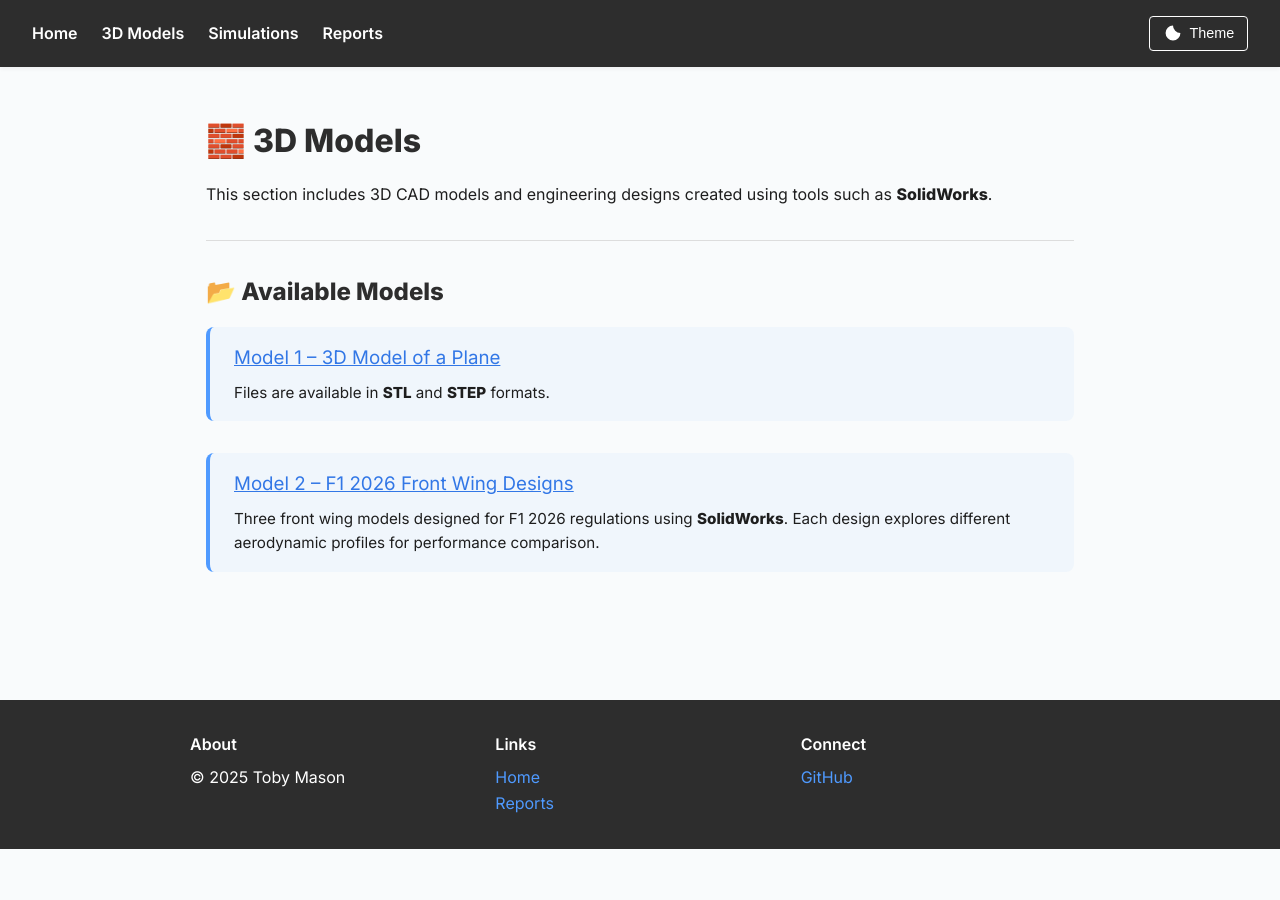
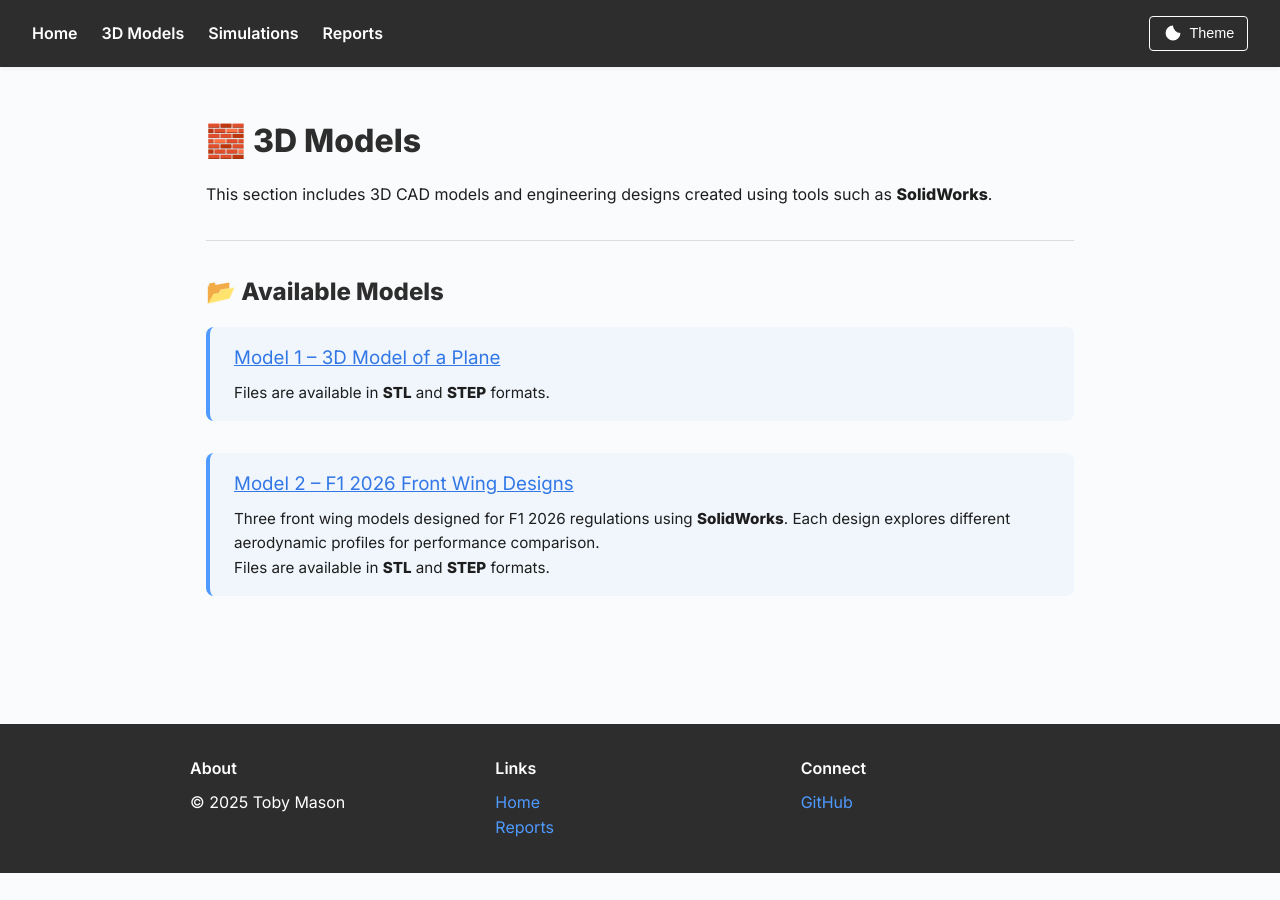
Before and after one commit to tob-mas/engineeringportfolio, a Jekyll site: the page built from 3d_models/3d_models.md, in a window 1280 px wide. Built offline with Jekyll 4.4.1, drawn with Linux system fonts in a browser that asks for light colours.

Commit message:
Update 3d_models.md

```diff
--- a/3d_models/3d_models.md
+++ b/3d_models/3d_models.md
@@ -20,4 +20,5 @@ This section includes 3D CAD models and engineering designs created using tools
 <div class="content-block">
   <h3><a href="{{ site.baseurl }}/3d_models/18.06.25">Model 2 – F1 2026 Front Wing Designs</a></h3>
   <p>Three front wing models designed for F1 2026 regulations using <strong>SolidWorks</strong>. Each design explores different aerodynamic profiles for performance comparison.</p>
+  <p>Files are available in <strong>STL</strong> and <strong>STEP</strong> formats.</p>
 </div>
```
